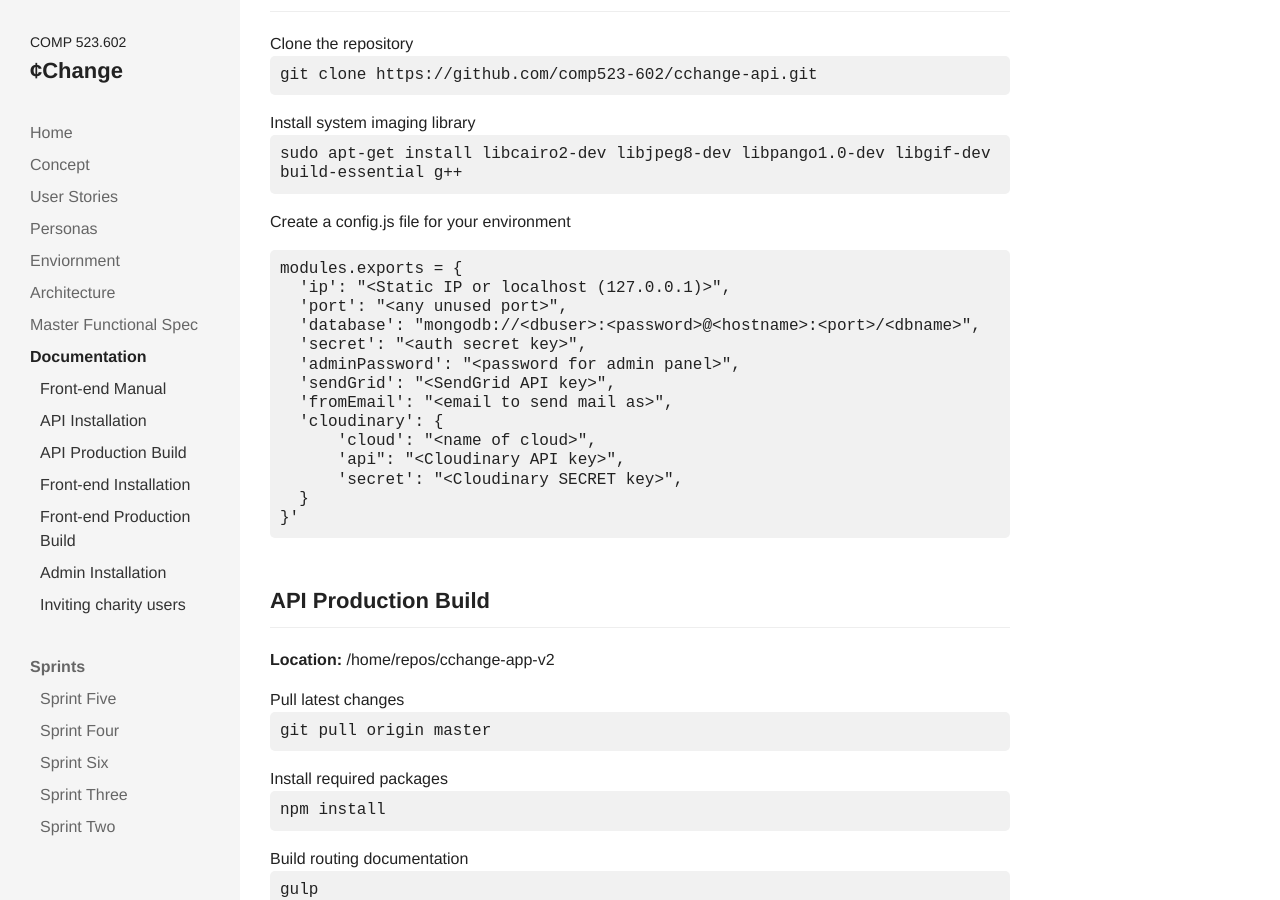
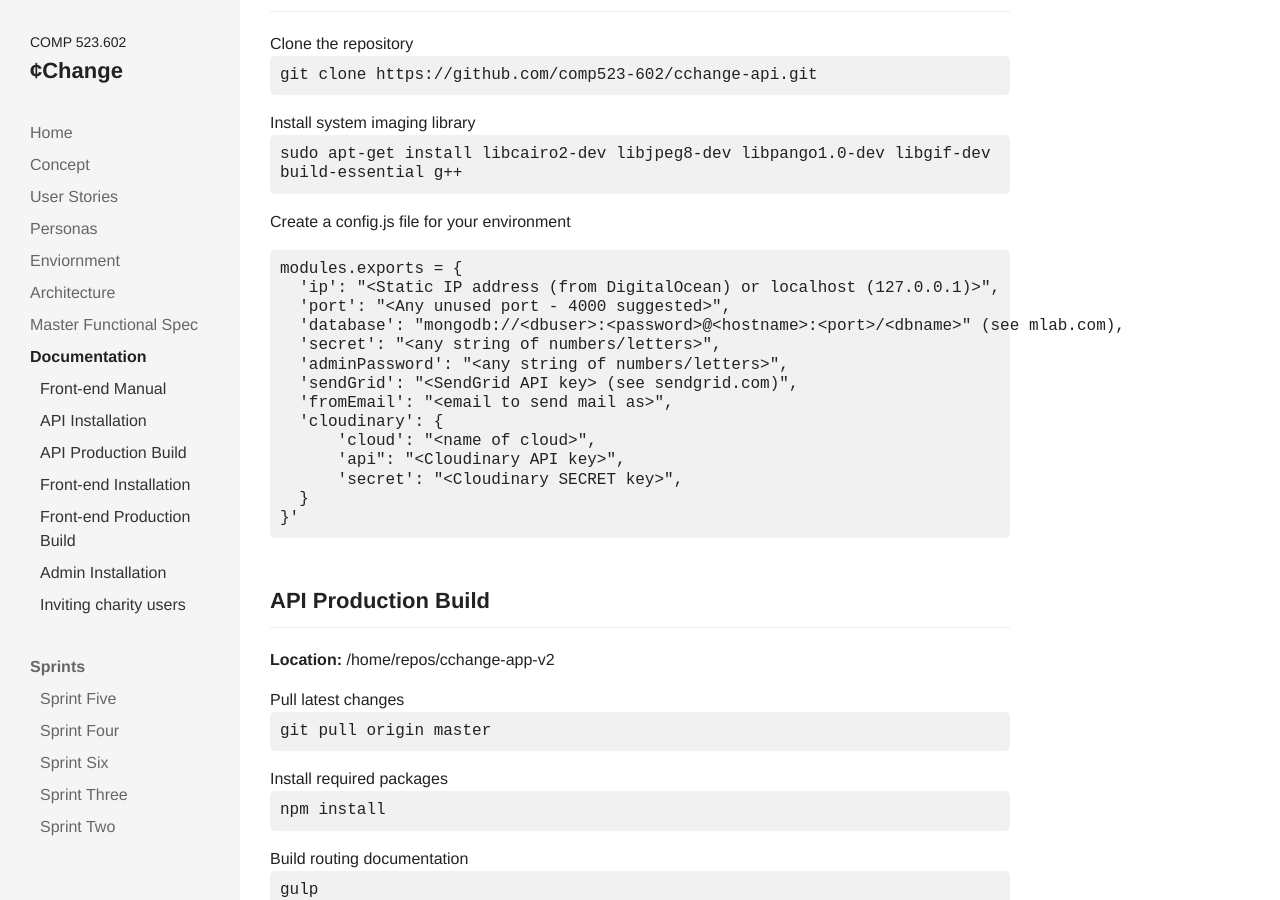
Before and after one commit to comp523-602/cchange-project, a Jekyll site: the page built from documentation.markdown, in a window 1280 px wide and 900 px high, scrolled down 392 px. Built offline with Jekyll 4.4.1, drawn with Linux system fonts in a browser that asks for light colours; nearby versions of some CDN libraries; our own code applies the rules of GitHub Pages for plain Markdown files.

Commit message:
Updated Documentation

```diff
--- a/documentation.markdown
+++ b/documentation.markdown
@@ -19,12 +19,12 @@ Install system imaging library
 Create a config.js file for your environment
 
     modules.exports = {
-      'ip': "<Static IP or localhost (127.0.0.1)>",
-      'port': "<any unused port>",
-      'database': "mongodb://<dbuser>:<password>@<hostname>:<port>/<dbname>",
-      'secret': "<auth secret key>",
-      'adminPassword': "<password for admin panel>",
-      'sendGrid': "<SendGrid API key>",
+      'ip': "<Static IP address (from DigitalOcean) or localhost (127.0.0.1)>",
+      'port': "<Any unused port - 4000 suggested>",
+      'database': "mongodb://<dbuser>:<password>@<hostname>:<port>/<dbname>" (see mlab.com),
+      'secret': "<any string of numbers/letters>",
+      'adminPassword': "<any string of numbers/letters>",
+      'sendGrid': "<SendGrid API key> (see sendgrid.com)",
       'fromEmail': "<email to send mail as>",
       'cloudinary': {
           'cloud': "<name of cloud>",
```
